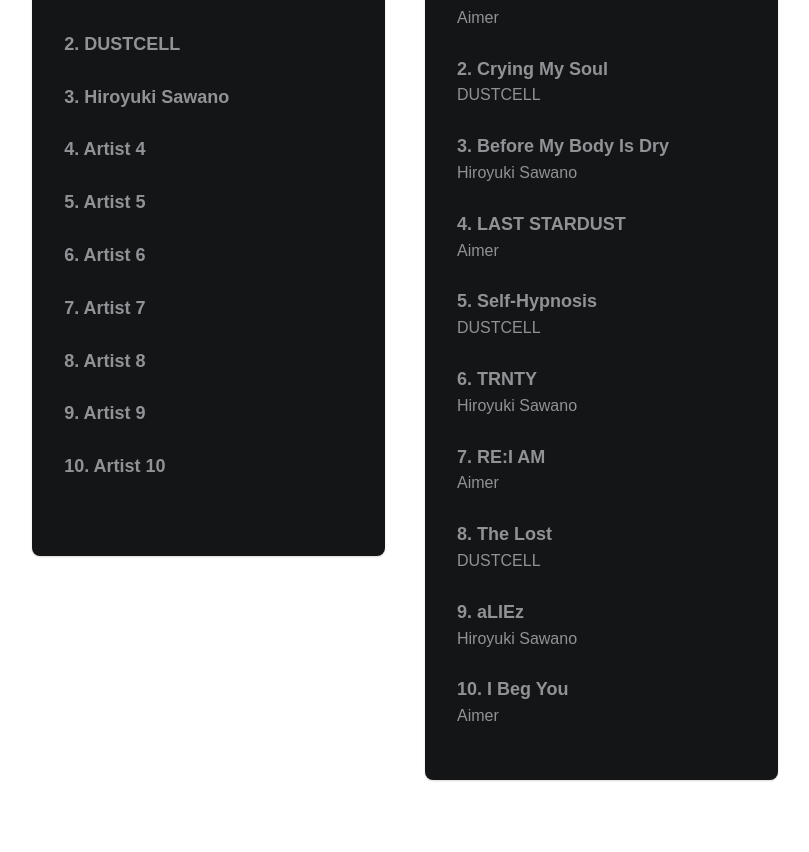
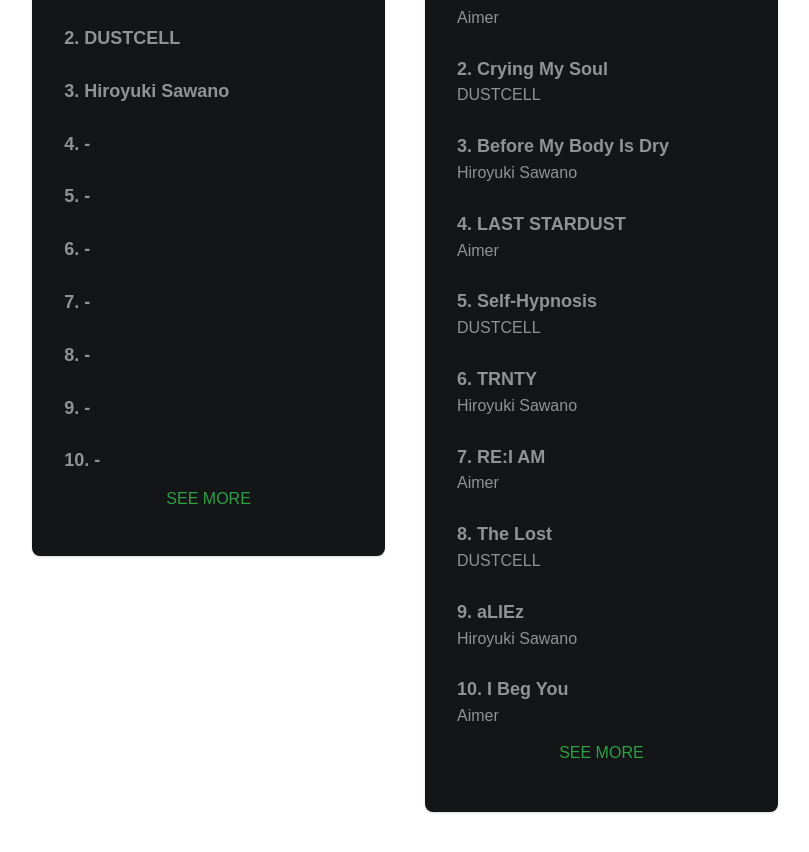
Before and after one commit to NayHtetKyaw/mySpotifyTaste, a Next.js app in the folder frontend/: page /home in a window 1280 px wide. Shown: the part 740-1592 px from the top of the page, without its empty margins (235-1044 px from the left). Before the commit the page ends 1560 px from the top, so only its background shows below. Built offline with nearby package versions, Linux system fonts and the light colour scheme; no server answers; what spotify-web-api-node would draw is missing.

Commit message:
add see more text

```diff
--- a/frontend/components/ui/overview.tsx
+++ b/frontend/components/ui/overview.tsx
@@ -1,4 +1,4 @@
-import { Card, Text, Flex, Stack } from "@mantine/core";
+import { Card, Text, Flex, Stack, Tab } from "@mantine/core";
 import Image from "next/image";
 
 interface Artist {
@@ -14,13 +14,13 @@
     { name: "Aimer" },
     { name: "DUSTCELL" },
     { name: "Hiroyuki Sawano" },
-    { name: "Artist 4" },
-    { name: "Artist 5" },
-    { name: "Artist 6" },
-    { name: "Artist 7" },
-    { name: "Artist 8" },
-    { name: "Artist 9" },
-    { name: "Artist 10" },
+    { name: "-" },
+    { name: "-" },
+    { name: "-" },
+    { name: "-" },
+    { name: "-" },
+    { name: "-" },
+    { name: "-" },
 ];
 
 const songsData: Song[] = [
@@ -38,9 +38,20 @@
 
 export default function Overview(): JSX.Element {
     return (
-        <Flex p="lg" justify="center" wrap="wrap">
-            <Card shadow="xs" padding="xl" radius="md" m="lg" className="min-w-80 w-[30%] h-[52rem]">
-                <Text size="xl" fw={800} className="text-center">TOP ARTIST</Text>
+        <Flex
+            p="lg"
+            justify="center"
+            wrap="wrap">
+            <Card
+                shadow="xs"
+                padding="xl"
+                radius="md"
+                m="lg"
+                className="min-w-80 w-[30%] h-[52rem]">
+                <Text
+                    size="xl"
+                    fw={800}
+                    className="text-center">TOP ARTIST</Text>
 
                 <div className="flex justify-center items-center m-4 h-36">
                     <Image src="/assets/images/profile.png" width={110} height={110} alt="profile" className="relative duration-150 -left-5 hover:scale-110 hover:-translate-x-4 hover:-rotate-2" />
@@ -48,18 +59,29 @@
                     <Image src="/assets/images/profile.png" width={125} height={125} alt="profile" className="absolute duration-150 hover:scale-110" />
                 </div>
 
-
-                <Stack h={200} w="full" align="stretch" justify="flex-start" gap="sm">
+                <Stack
+                    w="full"
+                    align="stretch"
+                    justify="flex-start"
+                    gap="sm">
                     {artistsData.map((artist, index) => (
                         <Text key={index} size="lg" fw={600} mt="sm" className="text-left">
                             {index + 1}. {artist.name}
                         </Text>
                     ))}
                 </Stack>
+
+                <Text color="green" m="sm" className="text-center">SEE MORE</Text>
+
             </Card>
 
 
-            <Card shadow="xs" padding="xl" radius="md" m="lg" className="min-w-80 w-[30%] h-[66rem]">
+            <Card
+                shadow="xs"
+                padding="xl"
+                radius="md"
+                m="lg"
+                className="min-w-80 w-[30%] h-[68rem]">
                 <Text size="xl" fw={800} className="text-center">TOP SONG</Text>
 
                 <div className="flex justify-center items-center m-4 h-36">
@@ -69,14 +91,23 @@
                 </div>
 
 
-                <Stack h={200} w="full" align="stretch" justify="flex-start" gap="sm">
+                <Stack
+                    w="full"
+                    align="stretch"
+                    justify="flex-start"
+                    gap="sm">
                     {songsData.map((song, index) => (
-                        <Text key={index} size="lg" fw={600} mt="sm" className="text-left flex flex-col">
+                        <Text key={index}
+                            size="lg"
+                            fw={600}
+                            mt="sm"
+                            className="text-left flex flex-col">
                             {index + 1}. {song.name}
                             <Text size="md">{song.artist}</Text>
                         </Text>
                     ))}
                 </Stack>
+                <Text color="green" m="sm" className="text-center">SEE MORE</Text>
             </Card>
         </Flex>
     );
```
